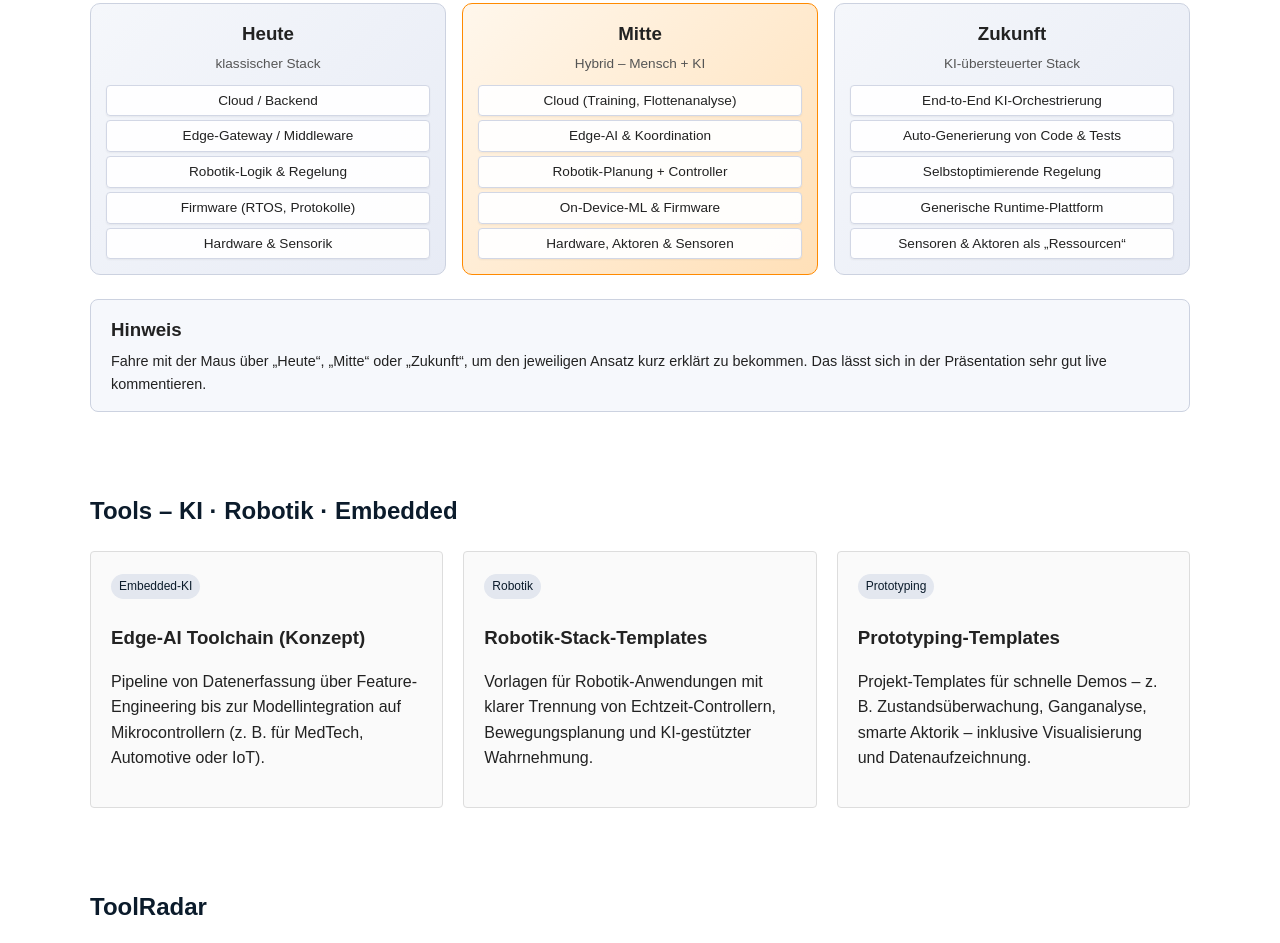
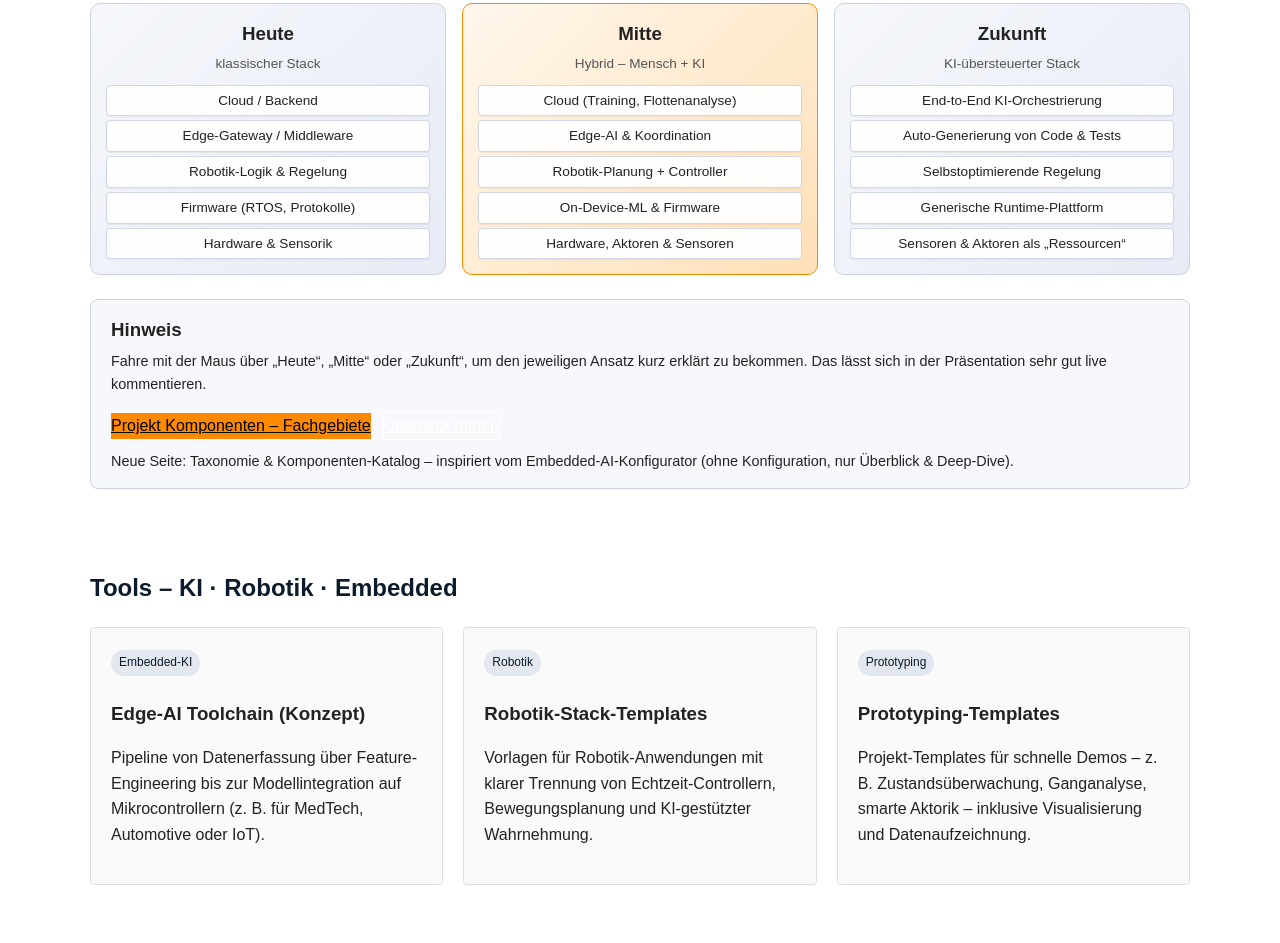
Before and after one commit to gudiri1/ibstech-website, a plain HTML site: page index.html in a window 1280 px wide. Shown: the part 1325-2268 px from the top of the page. Drawn offline with Linux system fonts and the light colour scheme.

Commit message:
Add links to Projekt Komponenten in navigation

```diff
--- a/index.html
+++ b/index.html
@@ -330,6 +330,7 @@
     <div class="nav-links">
       <a href="#home" id="nav-home-link">Home</a>
       <a href="#vision" id="nav-vision-link">Digitaler Zwilling &amp; Schichtenbild</a>
+      <a href="fachgebiete.html" id="nav-components-link">Projekt Komponenten</a>
       <a href="#tools" id="nav-tools-link">Tools</a>
       <a href="#toolradar" id="nav-toolradar-link">ToolRadar</a>
       <a href="#demos" id="nav-demos-link">Demos</a>
@@ -440,6 +441,15 @@
         Fahre mit der Maus über „Heute“, „Mitte“ oder „Zukunft“, um den jeweiligen Ansatz kurz erklärt zu bekommen.
         Das lässt sich in der Präsentation sehr gut live kommentieren.
       </p>
+
+    <div class="cta-row" style="margin-top:16px;">
+      <a href="fachgebiete.html" class="btn-primary" id="btn-fachgebiete">Projekt Komponenten – Fachgebiete</a>
+      <a href="fachgebiete.html#overview" class="btn-secondary" id="btn-fachgebiete-overview">Überblick öffnen</a>
+    </div>
+    <p class="muted small" id="fachgebiete-hint" style="margin-top:10px;">
+      Neue Seite: Taxonomie &amp; Komponenten-Katalog – inspiriert vom Embedded-AI-Konfigurator (ohne Konfiguration, nur Überblick &amp; Deep-Dive).
+    </p>
+
     </div>
   </section>
 
```
